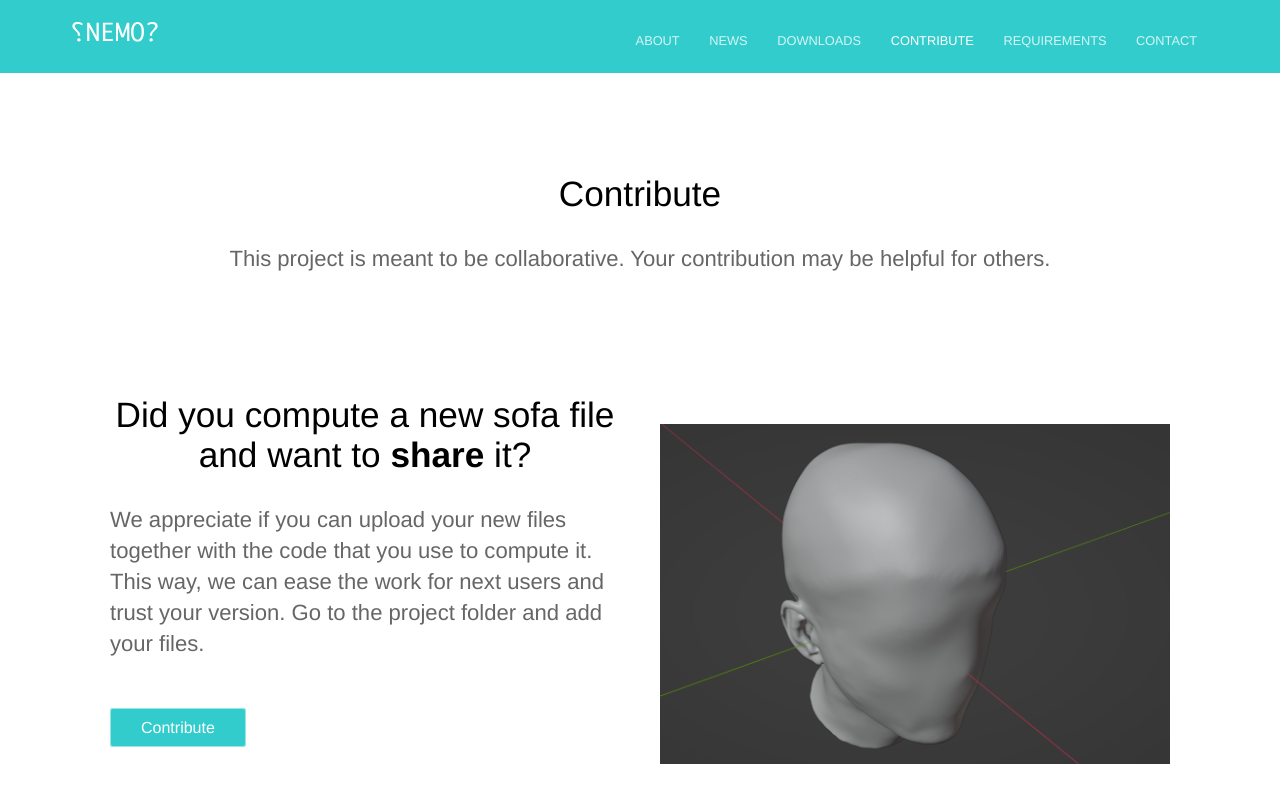
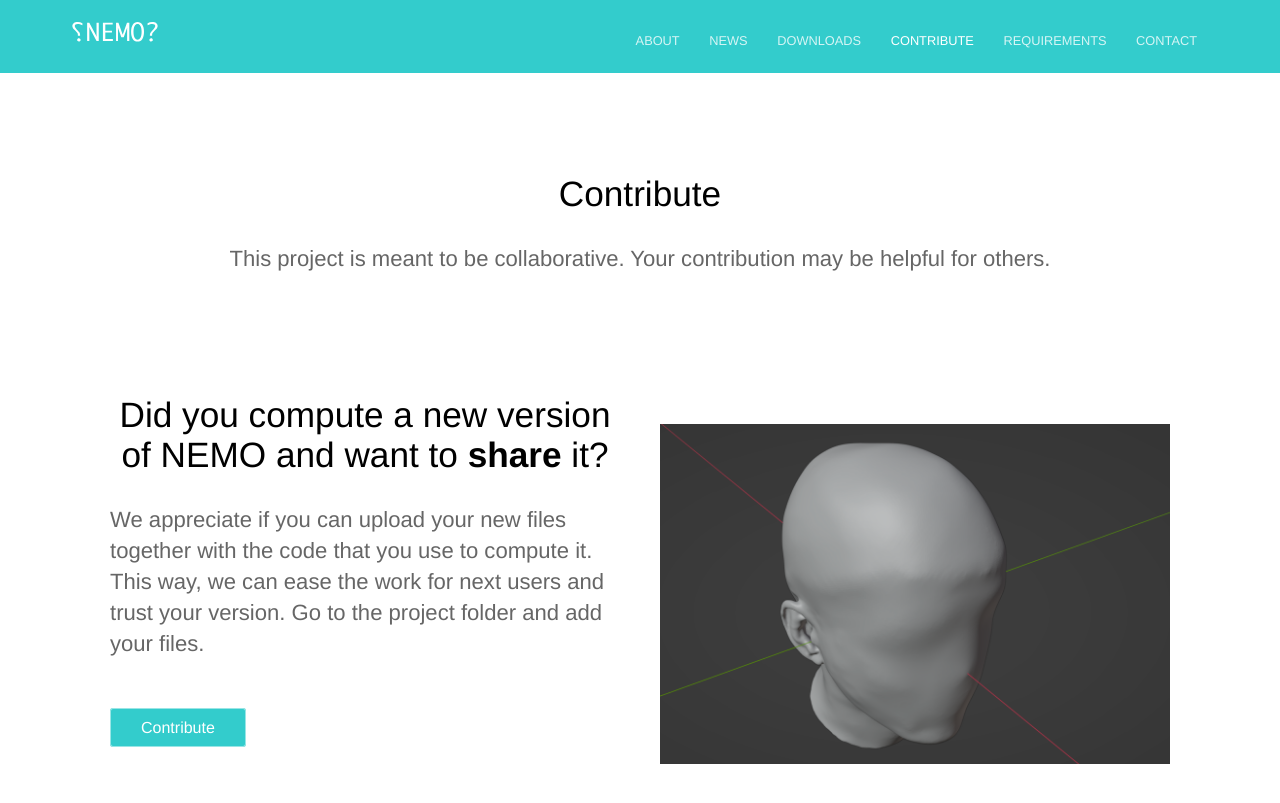
Before and after one commit to TheNEMOproject/TheNEMOproject.github.io, a Jekyll site: the page built from contribute.html, in a window 1280 px wide and 1400 px high, cut to the strip 0-873 px from the top of the window. Shown: the top 803 px of the strip. Built offline with Jekyll 4.4.1, drawn with Linux system fonts in a browser that asks for light colours; some of the changed text lies outside the part shown.

Commit message:
Update contribute.html

```diff
--- a/contribute.html
+++ b/contribute.html
@@ -7,7 +7,7 @@ description: >-
 <section>
 	<div class="container flex">
 		<div class="text editable">
-			<h2>Did you compute a new sofa file and want to <strong>share</strong> it?</h2>
+			<h2>Did you compute a new version of NEMO and want to <strong>share</strong> it?</h2>
 			<p>We appreciate if you can upload your new files together with the code that you use to compute it. This way, we can ease the work for next users and trust your version. Go to the project folder and add your files.</p>
 			<div class="cta button"><a href="https://github.com/TheNEMOproject/NEMOhrtf">Contribute</a></div>
 		</div>
```
Also changed, not shown: other parts of contribute.html (+1 -1 lines).
